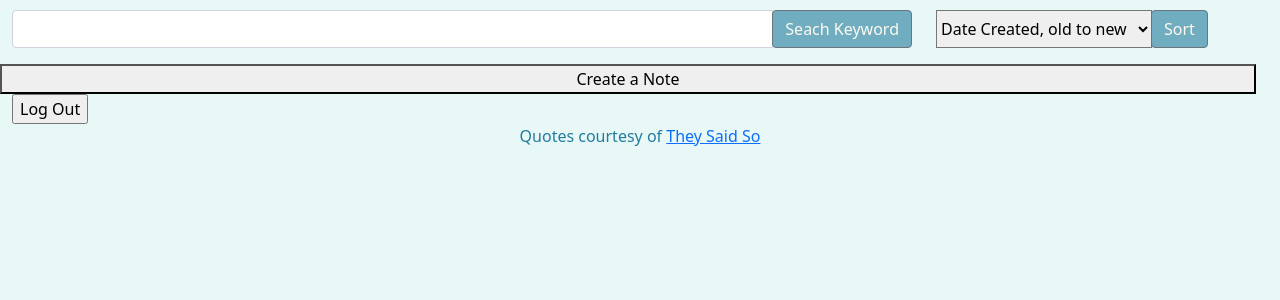
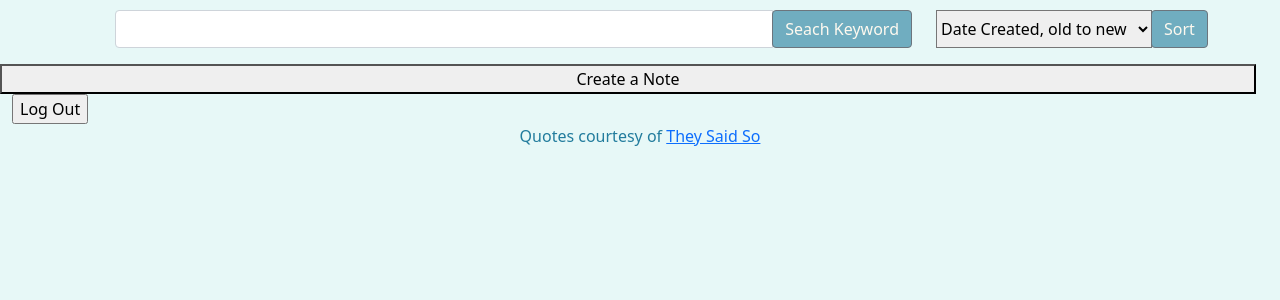
Before and after one commit to eycanny/project-digital-braindump, a Flask app: page /notes in a window 1280 px wide. Shown: the top 300 px of the page. Run offline with Flask 2, Linux system fonts and the light colour scheme; the visitor is signed in with stand-in values (Sample User, id 1); data comes from the database, SQL or seed files in the repository; data that the repository does not hold is empty.

Commit message:
Update styling notes page
- Balanced search and sort element a bit more

```diff
--- a/templates/user_notes.html
+++ b/templates/user_notes.html
@@ -4,7 +4,8 @@
 {% block body %}
   <div class="row" id="user-options">
     <div class="row">
-      <div class="col-9" id="search-col">
+      <div class="col-1"></div>
+      <div class="col-8" id="search-col">
         <!-- Feature: Keyword Search -->
         <form action="/search" id="search-option">
           <div class="input-group mb-3">
```
